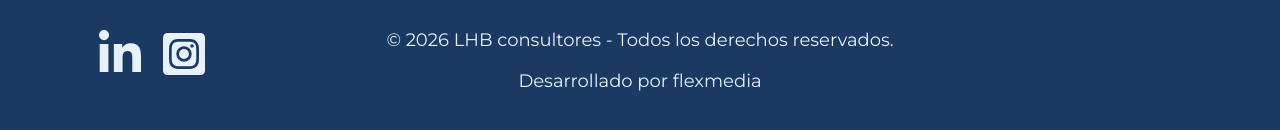
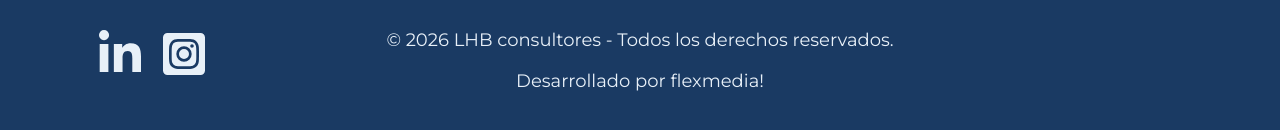
Before and after one commit to llezcano7/lhb-consultores, a React (Vite) app in the folder Frontend/: page /contacto in a window 1280 px wide. Shown: the part 1212-1342 px from the top of the page. Built offline with nearby package versions, Linux system fonts and the light colour scheme; no server answers.

Commit message:
Update footer.jsx

```diff
--- a/Frontend/src/components/footer.jsx
+++ b/Frontend/src/components/footer.jsx
@@ -14,7 +14,7 @@ export default function Footer() {
             <div className="footer-content">
             <p> © 2026 LHB consultores - Todos los derechos reservados.</p>
             <br />
-            <p>Desarrollado por flexmedia</p>
+            <p>Desarrollado por flexmedia!</p>
             </div>
         </footer>
     )
```
